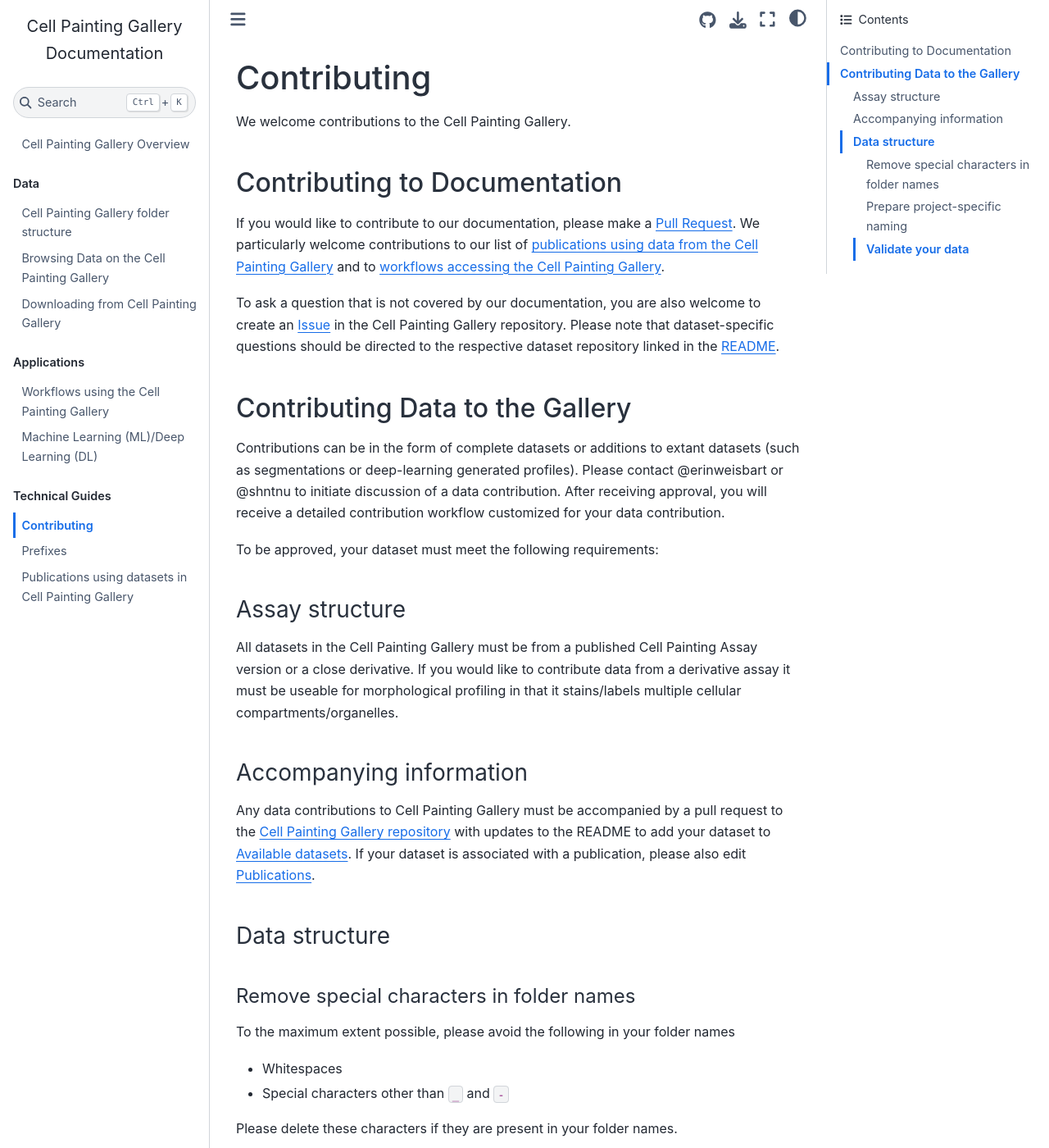
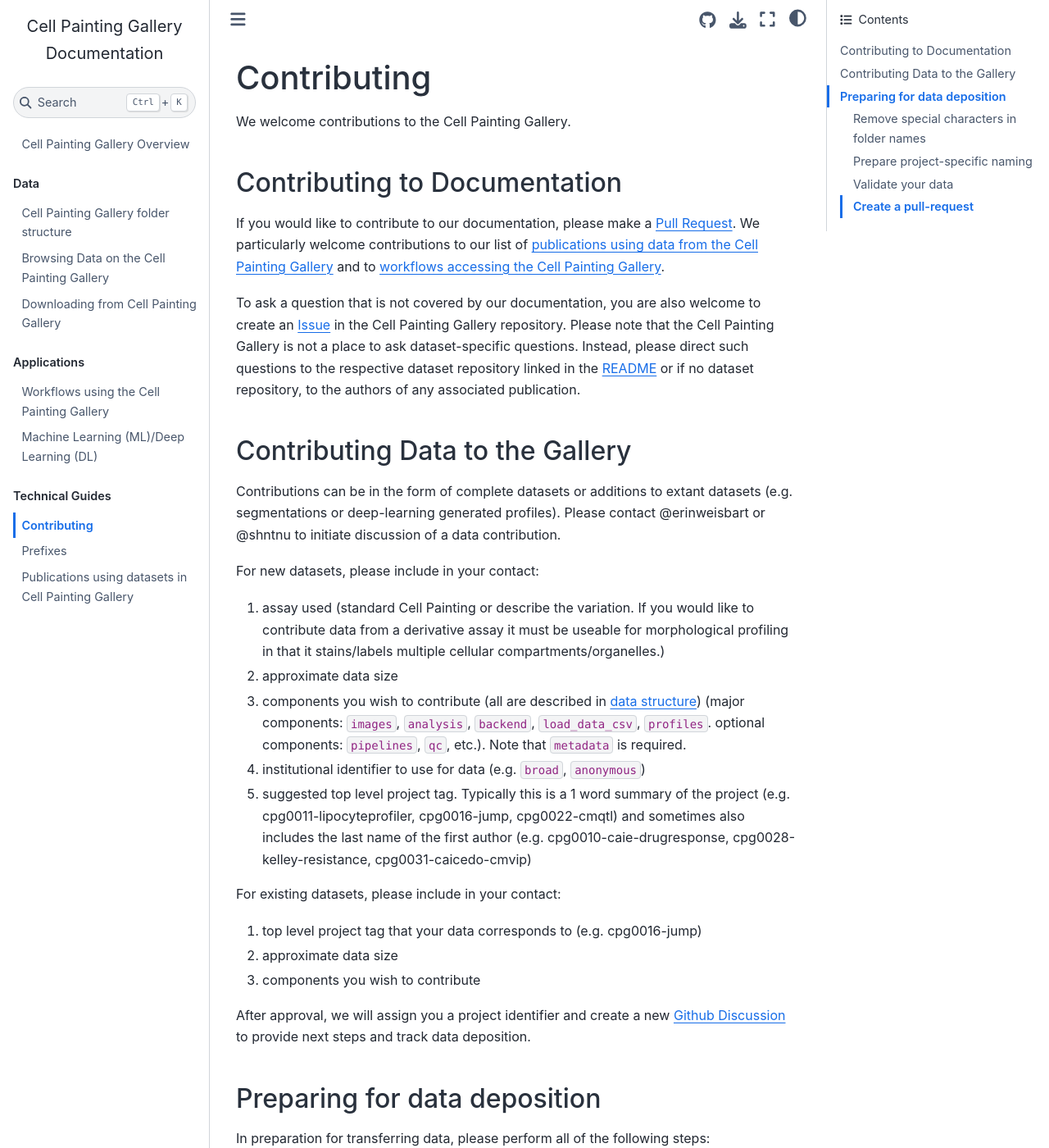
Before and after one commit to broadinstitute/cellpainting-gallery, a Jupyter Book: the page built from documentation/contributing_to_cpg.md, in a window 1280 px wide and 1400 px high. Shown: the whole window at 82% size. Built offline with Jupyter Book 1.0.4 settings and Sphinx 7.4.7 and the Sphinx Book theme 1.1.4, drawn with Linux system fonts in a browser that asks for light colours; some of the changed text lies outside the part shown.

Commit message:
reflect new contribution workflow

```diff
--- a/documentation/contributing_to_cpg.md
+++ b/documentation/contributing_to_cpg.md
@@ -8,29 +8,35 @@ If you would like to contribute to our documentation, please make a [Pull Reques
 We particularly welcome contributions to our list of [publications using data from the Cell Painting Gallery](publications.md) and to [workflows accessing the Cell Painting Gallery](workflows.md).
 
 To ask a question that is not covered by our documentation, you are also welcome to create an [Issue](https://github.com/broadinstitute/cellpainting-gallery/issues) in the Cell Painting Gallery repository.
-Please note that dataset-specific questions should be directed to the respective dataset repository linked in the [README](https://github.com/broadinstitute/cellpainting-gallery/README.md).
+Please note that the Cell Painting Gallery is not a place to ask dataset-specific questions.
+Instead, please direct such questions to the respective dataset repository linked in the [README](https://github.com/broadinstitute/cellpainting-gallery/README.md) or if no dataset repository, to the authors of any associated publication.
 
 ## Contributing Data to the Gallery
 
-Contributions can be in the form of complete datasets or additions to extant datasets (such as segmentations or deep-learning generated profiles).
+Contributions can be in the form of complete datasets or additions to extant datasets (e.g. segmentations or deep-learning generated profiles).
 Please contact @erinweisbart or @shntnu to initiate discussion of a data contribution.
-After receiving approval, you will receive a detailed contribution workflow customized for your data contribution.
 
-To be approved, your dataset must meet the following requirements:
+For new datasets, please include in your contact:
 
-### Assay structure
+1) assay used (standard Cell Painting or describe the variation. If you would like to contribute data from a derivative assay it must be useable for morphological profiling in that it stains/labels multiple cellular compartments/organelles.)
+2) approximate data size
+3) components you wish to contribute (all are described in [data structure](https://broadinstitute.github.io/cellpainting-gallery/data_structure.html)) (major components: `images`, `analysis`, `backend`, `load_data_csv`, `profiles`. optional components: `pipelines`, `qc`, etc.). Note that `metadata` is required.
+4) institutional identifier to use for data (e.g. `broad`, `anonymous`)
+5) suggested top level project tag. Typically this is a 1 word summary of the project (e.g. cpg0011-lipocyteprofiler, cpg0016-jump, cpg0022-cmqtl) and sometimes also includes the last name of the first author (e.g. cpg0010-caie-drugresponse, cpg0028-kelley-resistance, cpg0031-caicedo-cmvip)
 
-All datasets in the Cell Painting Gallery must be from a published Cell Painting Assay version or a close derivative.
-If you would like to contribute data from a derivative assay it must be useable for morphological profiling in that it stains/labels multiple cellular compartments/organelles.
+For existing datasets, please include in your contact:
 
-### Accompanying information
+1) top level project tag that your data corresponds to (e.g. cpg0016-jump)
+2) approximate data size
+3) components you wish to contribute
 
-Any data contributions to Cell Painting Gallery must be accompanied by a pull request to the [Cell Painting Gallery repository](https://github.com/broadinstitute/cellpainting-gallery/) with updates to the README to add your dataset to [Available datasets](https://github.com/broadinstitute/cellpainting-gallery/README.md).
-If your dataset is associated with a publication, please also edit [Publications](https://github.com/broadinstitute/cellpainting-gallery/docs/publications.md).
+After approval, we will assign you a project identifier and create a new [Github Discussion](https://github.com/broadinstitute/cellpainting-gallery/discussions) to provide next steps and track data deposition.
 
-### Data structure
+## Preparing for data deposition
 
-#### Remove special characters in folder names
+In preparation for transferring data, please perform all of the following steps:
+
+### Remove special characters in folder names
 
 To the maximum extent possible, please avoid the following in your folder names
 
@@ -39,15 +45,18 @@ To the maximum extent possible, please avoid the following in your folder names
 
 Please delete these characters if they are present in your folder names.
 
-#### Prepare project-specific naming
+### Prepare project-specific naming
 
 Reference [data structure](data_structure.md) for comprehensive information on folder structure and naming.
 Your data must strictly comply with the data structure we have laid out.
 Additionally it must include all, unblinded metadata.
 
-If your new dataset is approved for inclusion, we will assign you a project identifier.
-Your source name can be your institution or it can be anonymized.
+### Validate your data
 
-#### Validate your data
+We are building a [data validator](http://github.com/broadinstitute/cpg/cpgdata) to check compliance with our required structure.
+It is currently in alpha and for internal use but we plan to develop it to the point that contributors can use it to validate their data before deposition in the future.
 
-Use our [data validator](http://github.com/broadinstitute.org/cpg) to validate that your data complies with our required structure.
+### Create a pull-request
+
+Any data contributions to Cell Painting Gallery must be accompanied by a pull request to the [Cell Painting Gallery repository](https://github.com/broadinstitute/cellpainting-gallery/) with updates to the README to add your dataset to [Available datasets](https://github.com/broadinstitute/cellpainting-gallery/README.md).
+If your dataset is associated with a publication, please also edit [Publications](https://github.com/broadinstitute/cellpainting-gallery/docs/publications.md).
```
Also changed, not shown: documentation/data_structure.md (+10 -2 lines).
